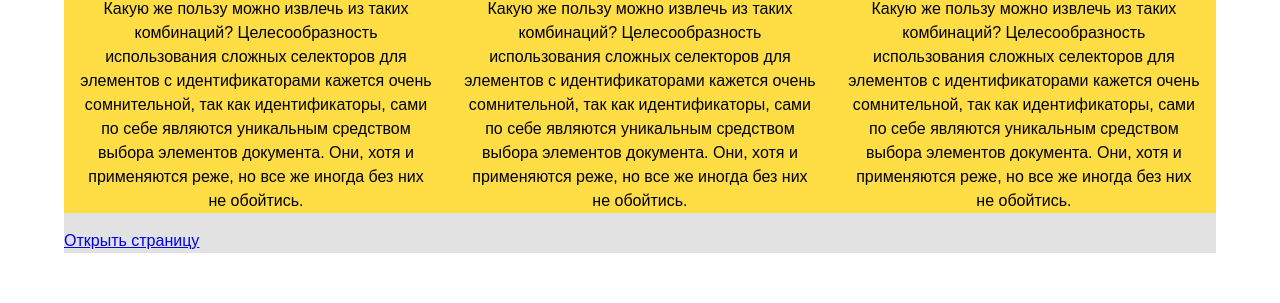
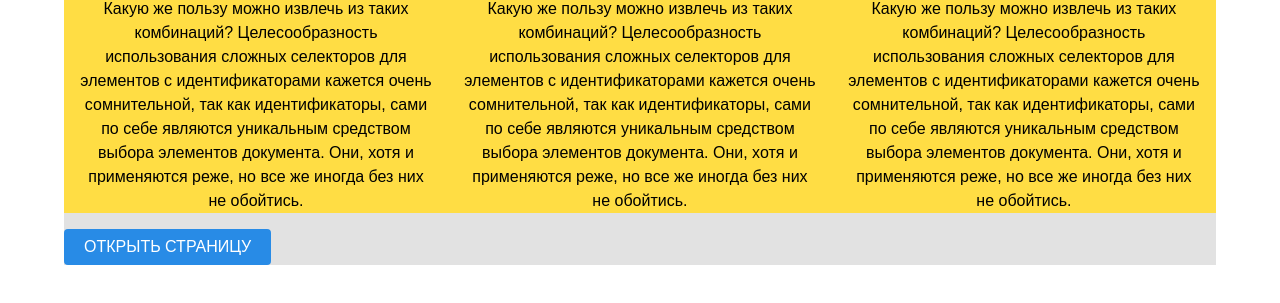
Before and after one commit to Prosveger/adaptive, a plain HTML site: page index.html in a window 1280 px wide. Shown: the part 67-370 px from the top of the page. Drawn offline with Linux system fonts and the light colour scheme.

Commit message:
add button

```diff
--- a/css/style.css
+++ b/css/style.css
@@ -25,7 +25,16 @@ body {
 	background: #fd4;
 	text-align:center;
 }
-
+.button {
+  padding: 6px 20px;
+  display: inline-block;
+  vertical-align: baseline;
+  text-decoration: none;
+  text-transform: uppercase;
+  border-radius: 4px;
+  background-color: #288be6;
+  color: #ffffff;
+}
 	h1 {
 		color:black;
 	}
```
